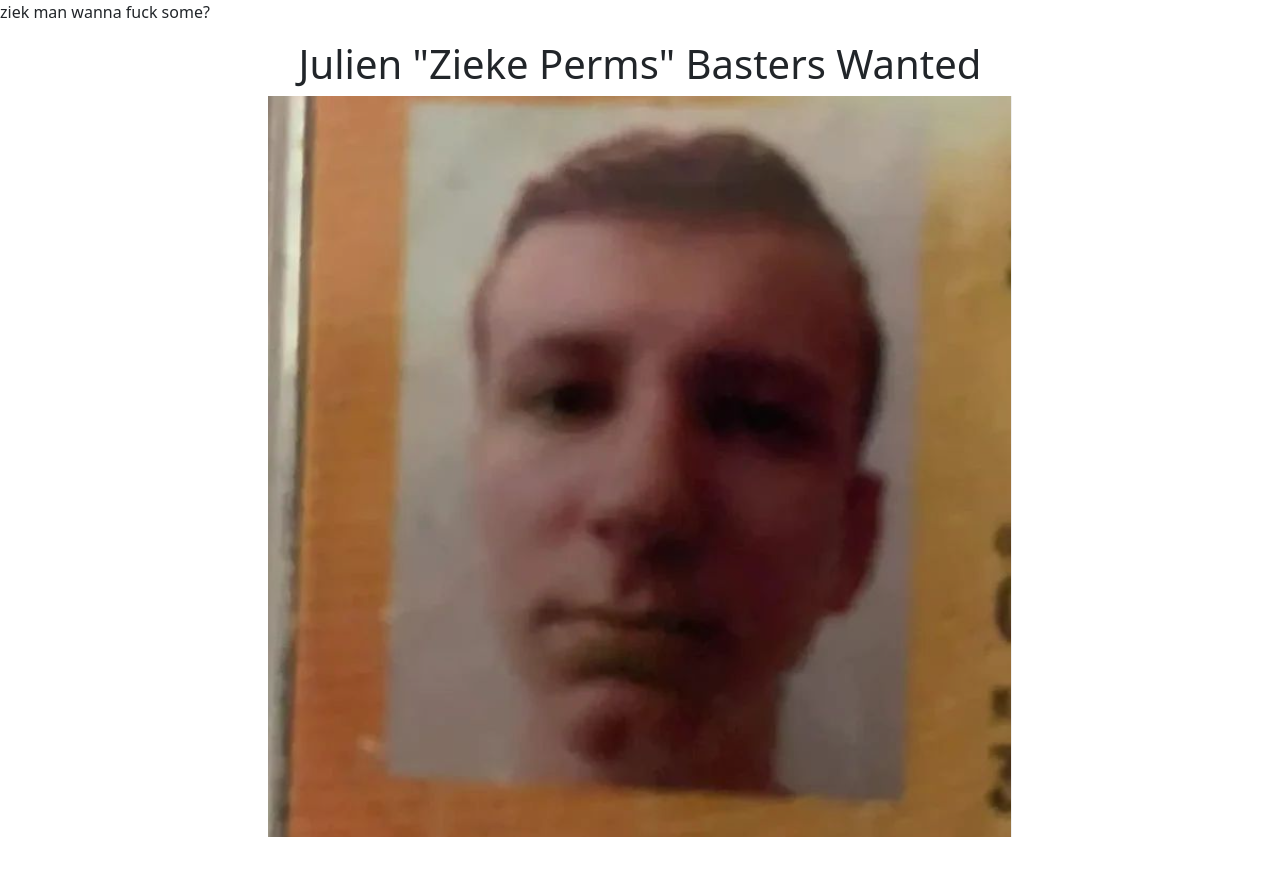
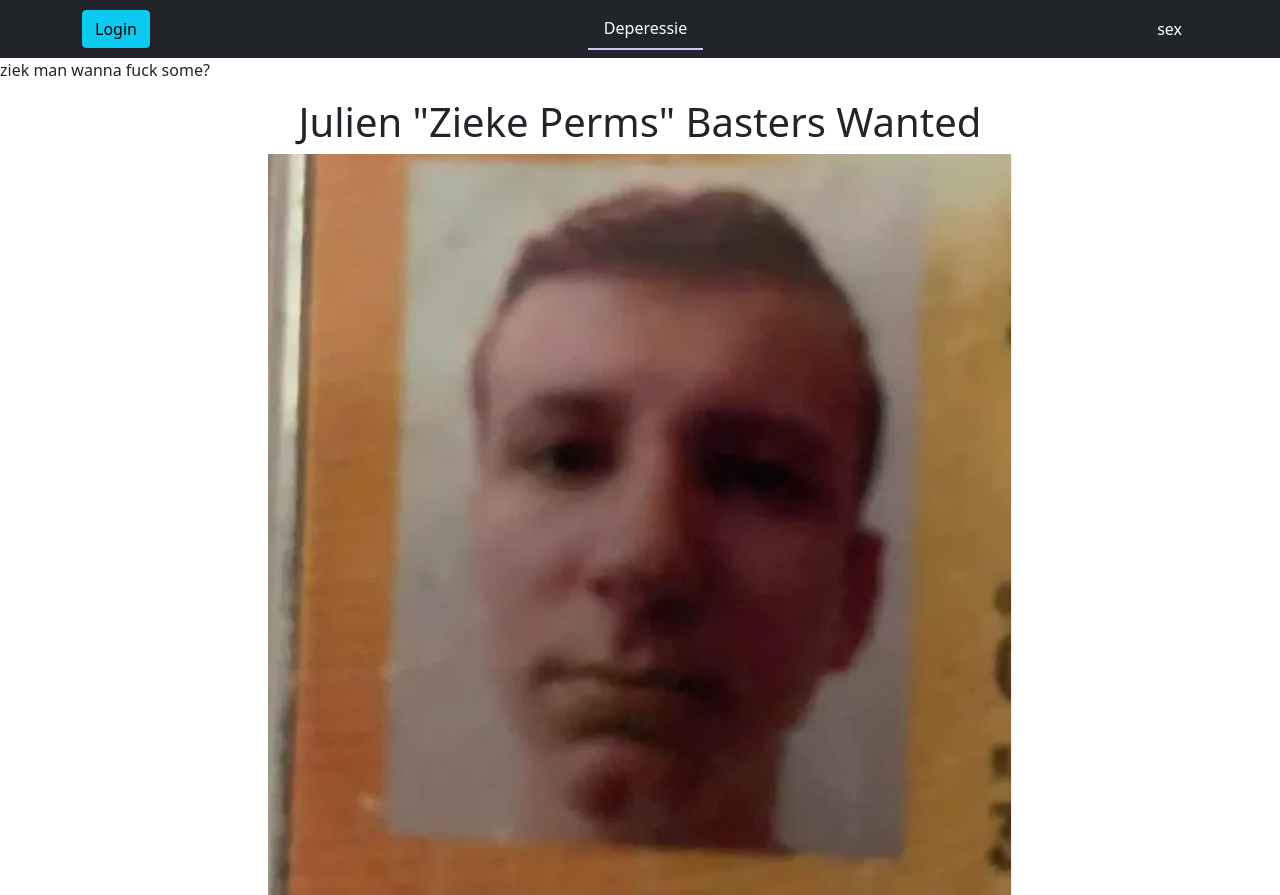
Before and after one commit to Miirari/ziekeperms.solutions, a plain HTML site: page index.html in a window 1280 px wide. Before the commit the page ends 837 px from the top, so only its background shows below. Drawn offline with nearby package versions, Linux system fonts and the light colour scheme.

Commit message:
Update index.html

```diff
--- a/index.html
+++ b/index.html
@@ -1,13 +1,21 @@
 <!DOCTYPE html>
 <html lang="en" style="font-family: ;">
 <head>
-<link href="https://cdn.jsdelivr.net/npm/bootstrap@5.1.3/dist/css/bootstrap.min.css" rel="stylesheet" integrity="sha384-1BmE4kWBq78iYhFldvKuhfTAU6auU8tT94WrHftjDbrCEXSU1oBoqyl2QvZ6jIW3" crossorigin="anonymous">
+    <link href="https://cdn.jsdelivr.net/npm/bootstrap@5.1.3/dist/css/bootstrap.min.css" rel="stylesheet" integrity="sha384-1BmE4kWBq78iYhFldvKuhfTAU6auU8tT94WrHftjDbrCEXSU1oBoqyl2QvZ6jIW3" crossorigin="anonymous">
+
     <meta charset="UTF-8">
     <meta http-equiv="X-UA-Compatible" content="IE=edge">
     <meta name="viewport" content="width=device-width, initial-scale=1.0">
     <title>WOOOOOOOOOOOOOOOOOOOOOOOOO</title>
 </head>
 <body>
+    <nav class="navbar navbar-expand navbar-light bg-dark sticky-top"> <!--Start navbar-->
+        <div class="container"><!--Start container-->
+            <button id="menu-toggle" class="btn btn-info">Login</button> <!--Login button-->
+            <a class="nav-link" href="#" style="color: #ffffff; border-bottom: 2px solid #d8c0fd;">Deperessie</a> <!--Home button-->
+            <a class="nav-link" href="klas.html" style="color: #ffffff;">sex</a> <!--Klas rankings button-->
+        </div> <!--End container-->
+    </nav> <!--End navbar-->
     <p>ziek man wanna fuck some?</p>
 
     <div style="text-align: center;">
@@ -15,4 +23,5 @@
         <img src="julien_wanted.png">
     </div>
 </body>
+<script src="https://cdn.jsdelivr.net/npm/bootstrap@5.1.3/dist/js/bootstrap.bundle.min.js" integrity="sha384-ka7Sk0Gln4gmtz2MlQnikT1wXgYsOg+OMhuP+IlRH9sENBO0LRn5q+8nbTov4+1p" crossorigin="anonymous"></script>
 </html>
```
